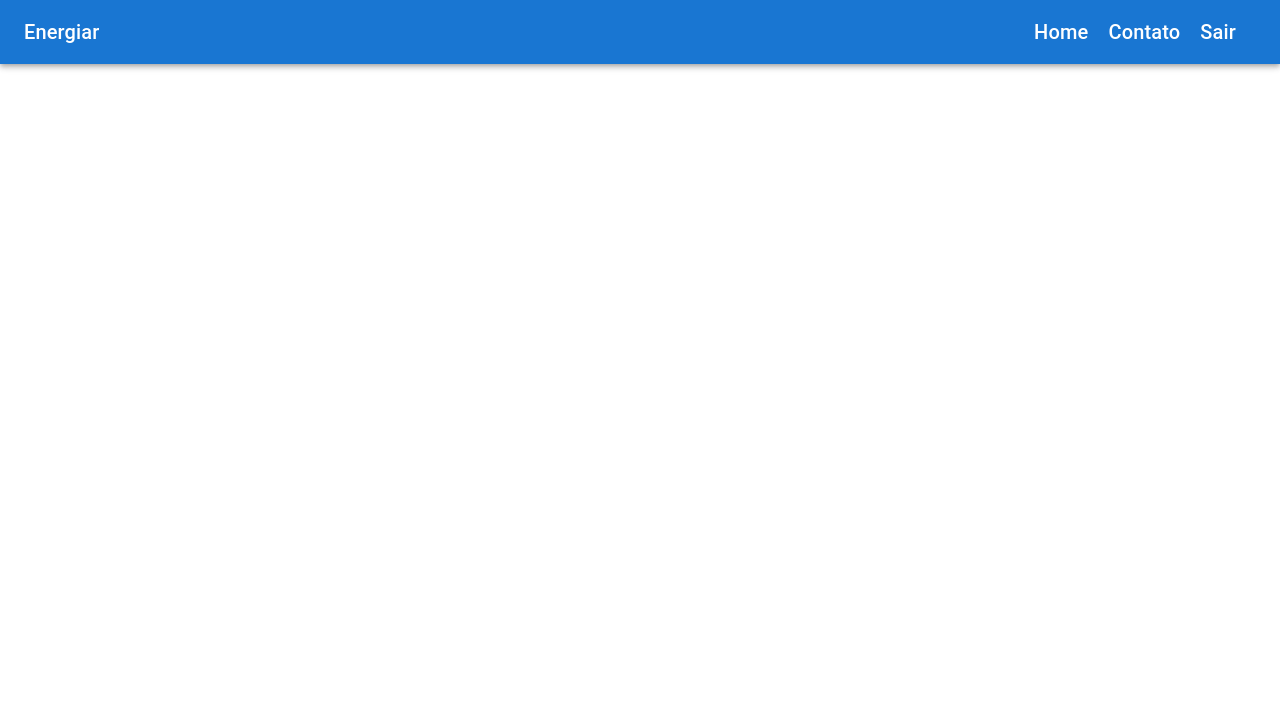
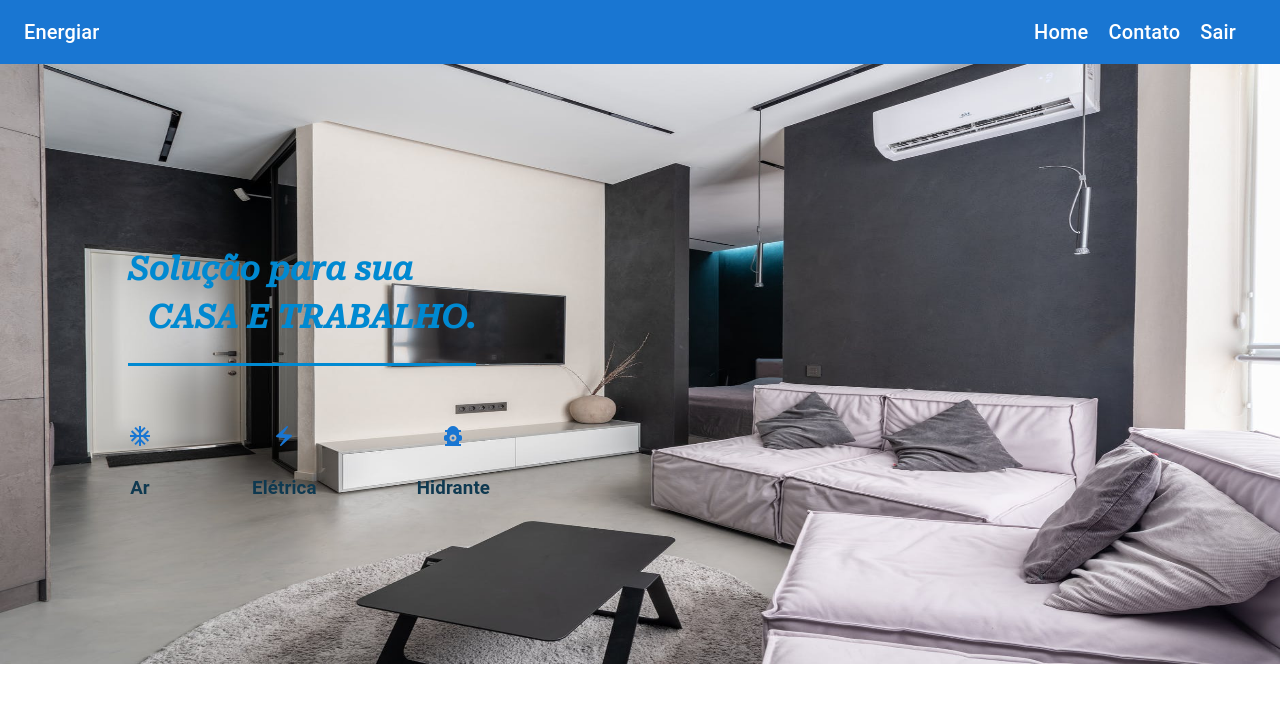
Before and after one commit to cleitonsobrinho/soluteck-assistencia, a React (Create React App) app: page / in a window 1280 px wide. Shown: the top 702 px of the page. Built offline with nearby package versions, Linux system fonts and the light colour scheme.

Commit message:
feat: add MasterCard component

```diff
--- /dev/null
+++ b/src/components/MasterCard/index.jsx
@@ -0,0 +1,46 @@
+import CardSala from "../../assets/images/sala.jpeg"
+import { ContainerMaster } from "./styles"
+
+
+import AcUnitIcon from '@mui/icons-material/AcUnit';
+import ElectricBoltIcon from '@mui/icons-material/ElectricBolt';
+import FireHydrantAltIcon from '@mui/icons-material/FireHydrantAlt';
+
+
+const MasterCard = () => {
+    return (
+        <ContainerMaster>
+
+            <div className="textContainer">
+                <h1>Solução para sua <br /> <span className="textDecoration">casa e trabalho.</span></h1>
+            </div>
+
+            <div className="ContainerImageMaster">
+                <img src={CardSala} alt="Card demostrativo" />
+            </div>
+
+            <div className="iconsContainer">
+                <div>
+                    <AcUnitIcon color="primary" />
+                    <h3>Ar</h3>
+                </div>
+
+                <div>
+                    <ElectricBoltIcon color="primary" />
+                    <h3>Elétrica</h3>
+                </div>
+
+                <div>
+                    < FireHydrantAltIcon color="primary" />
+                    <h3>Hidrante</h3>
+                </div>
+
+
+            </div>
+        </ContainerMaster>
+    );
+};
+
+
+
+export default MasterCard;
--- /dev/null
+++ b/src/components/MasterCard/styles.jsx
@@ -0,0 +1,51 @@
+import styled from "styled-components";
+
+
+export const ContainerMaster = styled.div`
+     width: 100%;
+     margin: auto;
+     height: 400px;
+     position: relative;
+
+     .ContainerImageMaster {
+       width: 100%;
+       height: 600px;
+     }
+
+     .ContainerImageMaster img {
+        height: 100%;
+        width: 100%;
+     }
+
+     .textContainer{
+        font-family: 'Roboto Serif', serif;
+        color: #0089D1;
+        position: absolute;
+        top: 40%;
+        left: 10%;
+        border-bottom: #0089D1 solid;
+     }
+
+     .textDecoration {
+        text-transform: uppercase;
+        margin-left: 20px;
+     }
+
+     .iconsContainer {
+        display: flex;
+        gap: 100px;
+        position: absolute;
+        top: 90%;
+        left: 10%;
+        text-align: center;
+     }
+
+     h3 {
+        color: #0f3950;
+     }
+     h3:hover {
+        color: white;
+     }
+
+
+`;
--- a/src/components/NavBar/styles.jsx
+++ b/src/components/NavBar/styles.jsx
@@ -13,7 +13,7 @@ export const NavStyle = styled.nav`
 
     }
    li a{
-    font-family: "Roboto","Helvetica","Arial",sans-serif;
+        font-family: "Roboto","Helvetica","Arial",sans-serif;
         text-decoration:none;
         color: white;
         margin-right:20px;
--- a/src/pages/Contact/index.jsx
+++ b/src/pages/Contact/index.jsx
@@ -1,8 +1,10 @@
-
+import Header from "../../components/Header"
 
 const Contact = () => {
     return (
-        <h1>Página de contato</h1>
+        <div>
+            <Header />
+        </div>
     );
 };
 
--- a/src/pages/Home/index.jsx
+++ b/src/pages/Home/index.jsx
@@ -1,10 +1,12 @@
 import Header from "../../components/Header";
+import MasterCard from "../../components/MasterCard";
 import { ContainerHome } from "./styles";
 
 const Home = () => {
     return (
         <ContainerHome>
             <Header />
+            <MasterCard />
         </ContainerHome>
     )
 }
--- a/src/pages/Login/styles.jsx
+++ b/src/pages/Login/styles.jsx
@@ -18,7 +18,6 @@ export const Container = styled.div`
     justify-content: center;
 
   h1{
-    color:red;
     font-family: 'Roboto Serif', serif;
     color: #0089D1;
   }
```
Also changed, not shown: src/assets/images/sala.jpeg (added).
